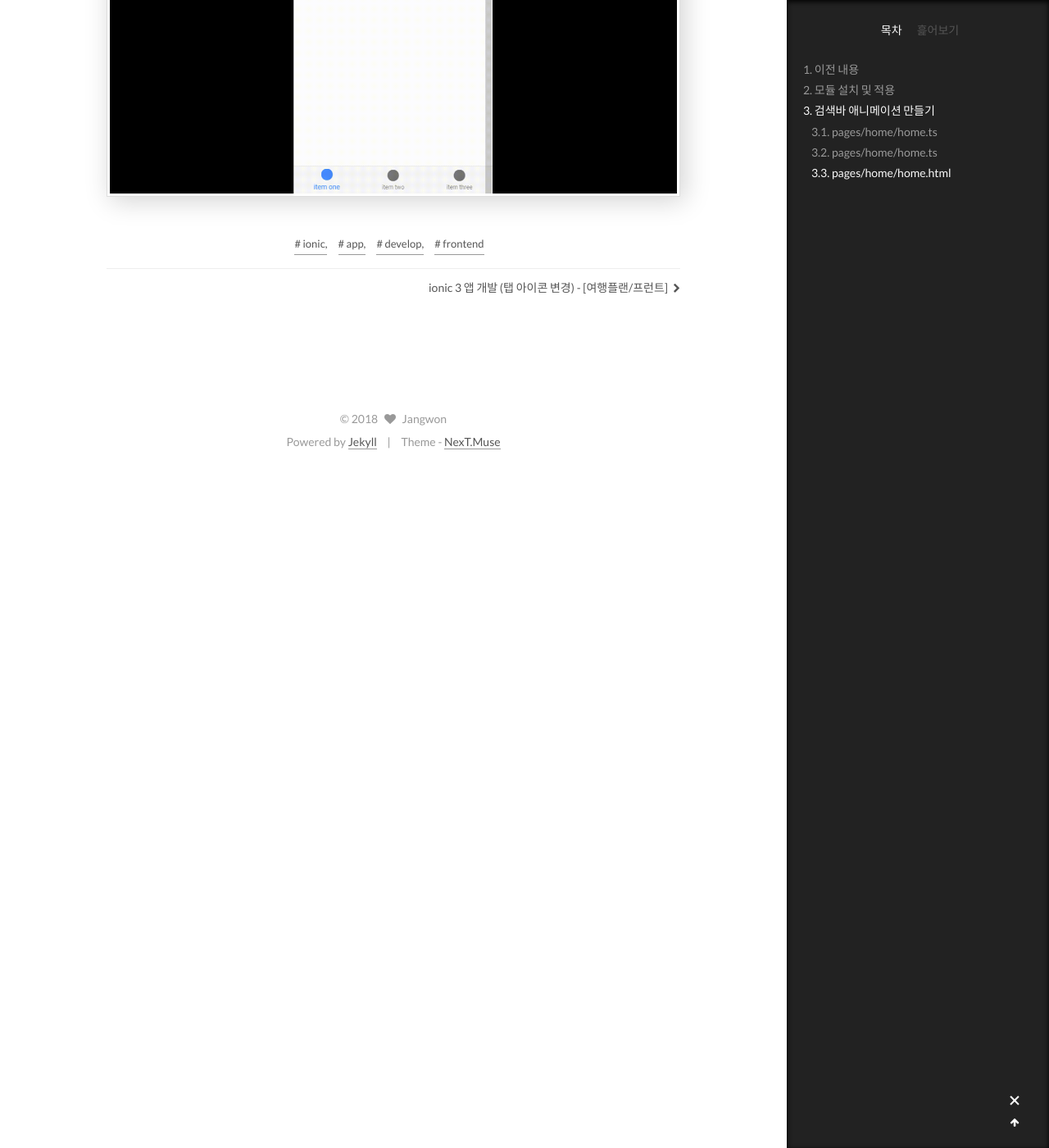
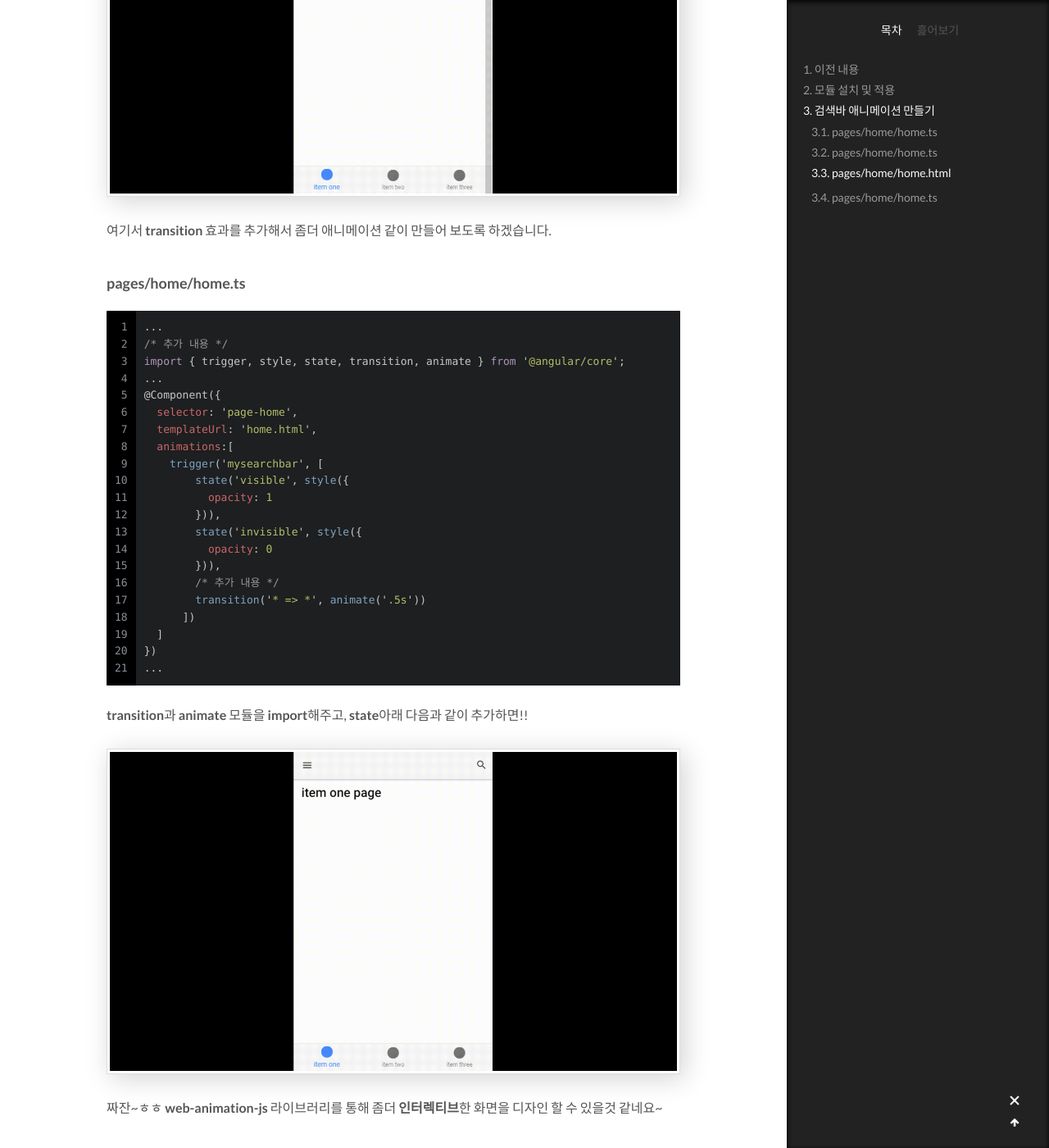
Before and after one commit to wkddnjset/wkddnjset.github.io, a Jekyll site: the page built from _posts/2018-02-06-ionic-3-앱-개발-(검색바-애니메이션)-[여행플랜].md, in a window 1280 px wide and 1400 px high, scrolled down 3637 px. Shown: the whole window at 82% size. Built offline with Jekyll 4.4.1, drawn with Linux system fonts in a browser that asks for light colours; comment, search, counter and statistics services are not loaded.

Commit message:
2018-02-05

```diff
--- a/_posts/2018-02-06-ionic-3-앱-개발-(검색바-애니메이션)-[여행플랜].md
+++ b/_posts/2018-02-06-ionic-3-앱-개발-(검색바-애니메이션)-[여행플랜].md
@@ -112,3 +112,37 @@ export class HomePage {
 이런식으로 하게 되면, 검색버튼을 누를때마다 **visibleState** 값이 바뀌면서 검색바가 나타났다 사라지고를 반복합니다.
 
 ![gif-01](https://raw.githubusercontent.com/wkddnjset/wkddnjset.github.io/master/_posts/images/2018-02-06/gif_01.gif)
+
+여기서 **transition** 효과를 추가해서 좀더 애니메이션 같이 만들어 보도록 하겠습니다.
+
+### pages/home/home.ts
+
+{% highlight typescript linenos %}
+...
+/* 추가 내용 */
+import { trigger, style, state, transition, animate } from '@angular/core';
+...
+@Component({
+  selector: 'page-home',
+  templateUrl: 'home.html',
+  animations:[
+    trigger('mysearchbar', [
+        state('visible', style({
+          opacity: 1
+        })),
+        state('invisible', style({
+          opacity: 0
+        })),
+        /* 추가 내용 */
+        transition('* => *', animate('.5s'))
+      ])
+  ]
+})
+...
+{% endhighlight %}
+
+**transition**과 **animate** 모듈을 **import**해주고, **state**아래 다음과 같이 추가하면!!
+
+![gif-02](https://raw.githubusercontent.com/wkddnjset/wkddnjset.github.io/master/_posts/images/2018-02-06/gif_02.gif)
+
+짜잔~ㅎㅎ **web-animation-js** 라이브러리를 통해 좀더 **인터렉티브**한 화면을 디자인 할 수 있을것 같네요~
```
Also changed, not shown: _posts/images/2018-02-06/gif_02.gif (added).
